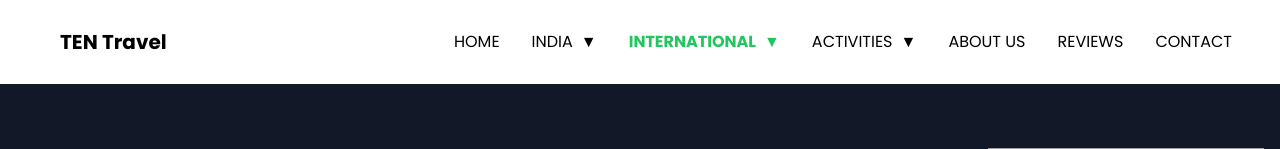
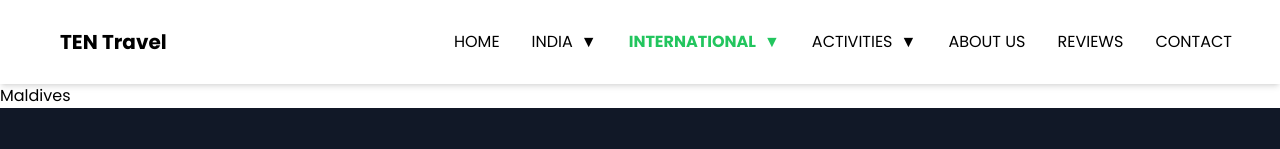
Before and after one commit to satyamJha002/Ten-Online-Travel, a React (Vite) app: page /international/maldives in a window 1280 px wide. Shown: the top 149 px of the page. Built offline with nearby package versions, Linux system fonts and the light colour scheme; grey boxes are pictures that could not be loaded.

Commit message:
maldives route

```diff
--- a/src/App.jsx
+++ b/src/App.jsx
@@ -13,6 +13,7 @@ import DocumentVisa from "./Components/Footer/FooterLink/DocumentVisa";
 import PrivacyPolicy from "./Components/Footer/FooterLink/PrivacyPolicy";
 import Footer from "./Components/Footer/Footer";
 import Malaysia from "./Pages/International/Malaysia/Malaysia";
+import Maldives from "./Pages/International/Maldives/Maldives";
 function App() {
   return (
     <>
@@ -24,6 +25,7 @@ function App() {
           <Route path="/contact" element={<Contact />} />
           <Route path="/international/dubai" element={<Dubai />} />
           <Route path="/international/malaysia" element={<Malaysia />} />
+          <Route path="/international/maldives" element={<Maldives />} />
           <Route path="/activities/paragliding" element={<Paragliding />} />
           <Route path="/activities/RiverRafting" element={<RiverRafting />} />
           <Route path="/activities/Hiking" element={<Hiking />} />
--- a/src/Pages/Activities/Hiking/Hiking.jsx
+++ b/src/Pages/Activities/Hiking/Hiking.jsx
@@ -1,5 +1,4 @@
 import { packages } from "../../../assets/Data/hiking";
-
 import "./Hiking.css";
 import Card from "../../../Components/Card/Card";
 
--- a/src/Pages/International/Maldives/Maldives.jsx
+++ b/src/Pages/International/Maldives/Maldives.jsx
@@ -0,0 +1,6 @@
+import "./maldives.css";
+const Maldives = () => {
+  return <div>Maldives</div>;
+};
+
+export default Maldives;
```
Also changed, not shown: src/Pages/International/Maldives/maldives.css (added).
